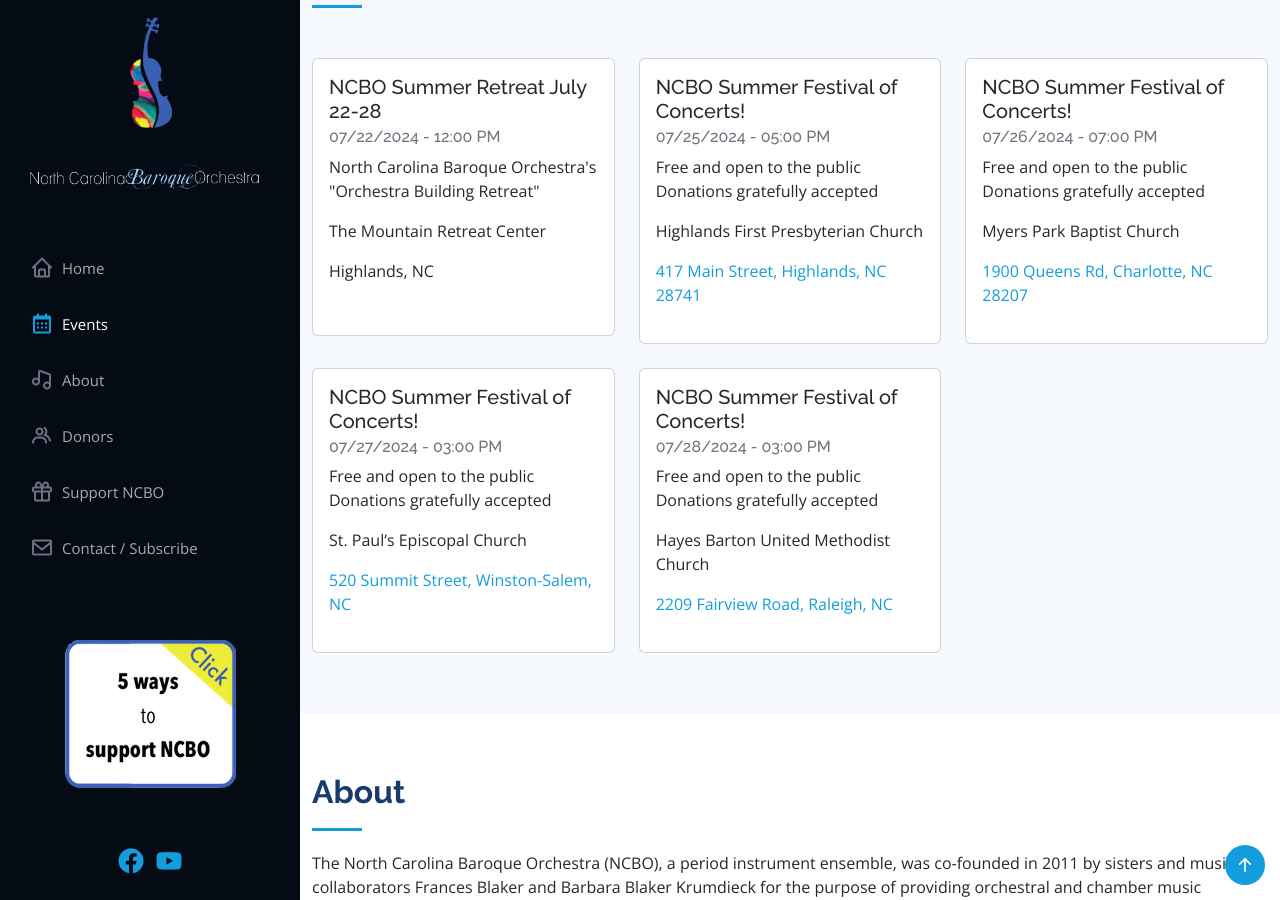
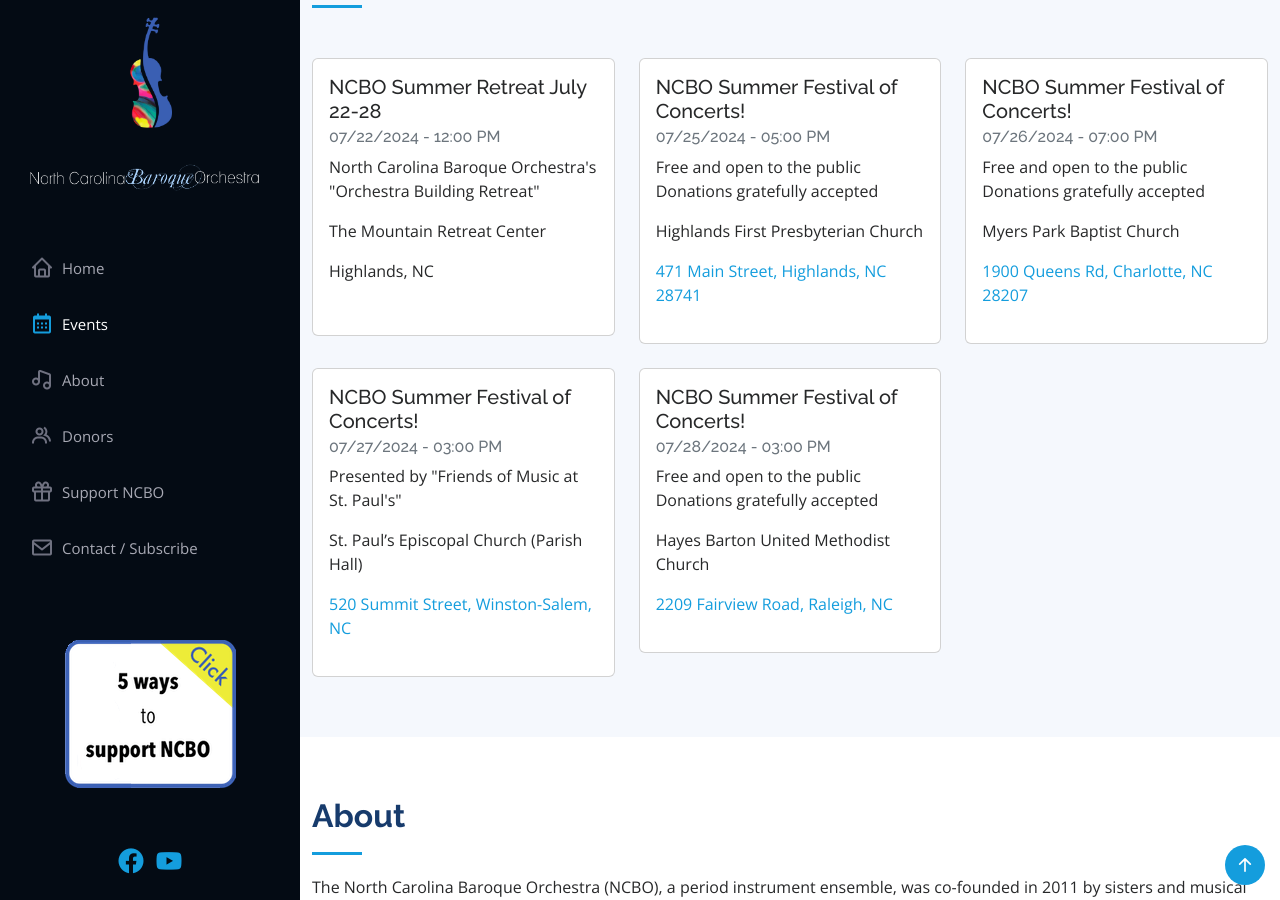
Before and after one commit to ncbaroqueorchestra/ncboweb, a Jekyll site: the page built from index.md, in a window 1280 px wide and 900 px high, scrolled down 1134 px. Built offline with Jekyll 4.4.1, drawn with Linux system fonts in a browser that asks for light colours; comment, search, counter and statistics services are not loaded.

Commit message:
Updated NCBO events

```diff
--- a/_data/events.yml
+++ b/_data/events.yml
@@ -4,7 +4,7 @@
   eventtime: 12:00 PM
   heading: NCBO Summer Retreat July 22-28
   venue: The Mountain Retreat Center
-- address: 417 Main Street, Highlands, NC 28741
+- address: 471 Main Street, Highlands, NC 28741
   description: 'Free and open to the public
 
     Donations gratefully accepted'
@@ -23,14 +23,12 @@
   mapurl: https://maps.app.goo.gl/KDzcNt4tp17ywQVv6
   venue: Myers Park Baptist Church
 - address: 520 Summit Street, Winston-Salem, NC
-  description: 'Free and open to the public
-
-    Donations gratefully accepted'
+  description: Presented by "Friends of Music at St. Paul's"
   eventdate: 07/27/2024
   eventtime: 03:00 PM
   heading: NCBO Summer Festival of Concerts!
   mapurl: https://maps.app.goo.gl/UCMBv8mmuPVioNow7
-  venue: St. Paul’s Episcopal Church
+  venue: St. Paul’s Episcopal Church (Parish Hall)
 - address: 2209 Fairview Road, Raleigh, NC
   description: 'Free and open to the public
 
```
